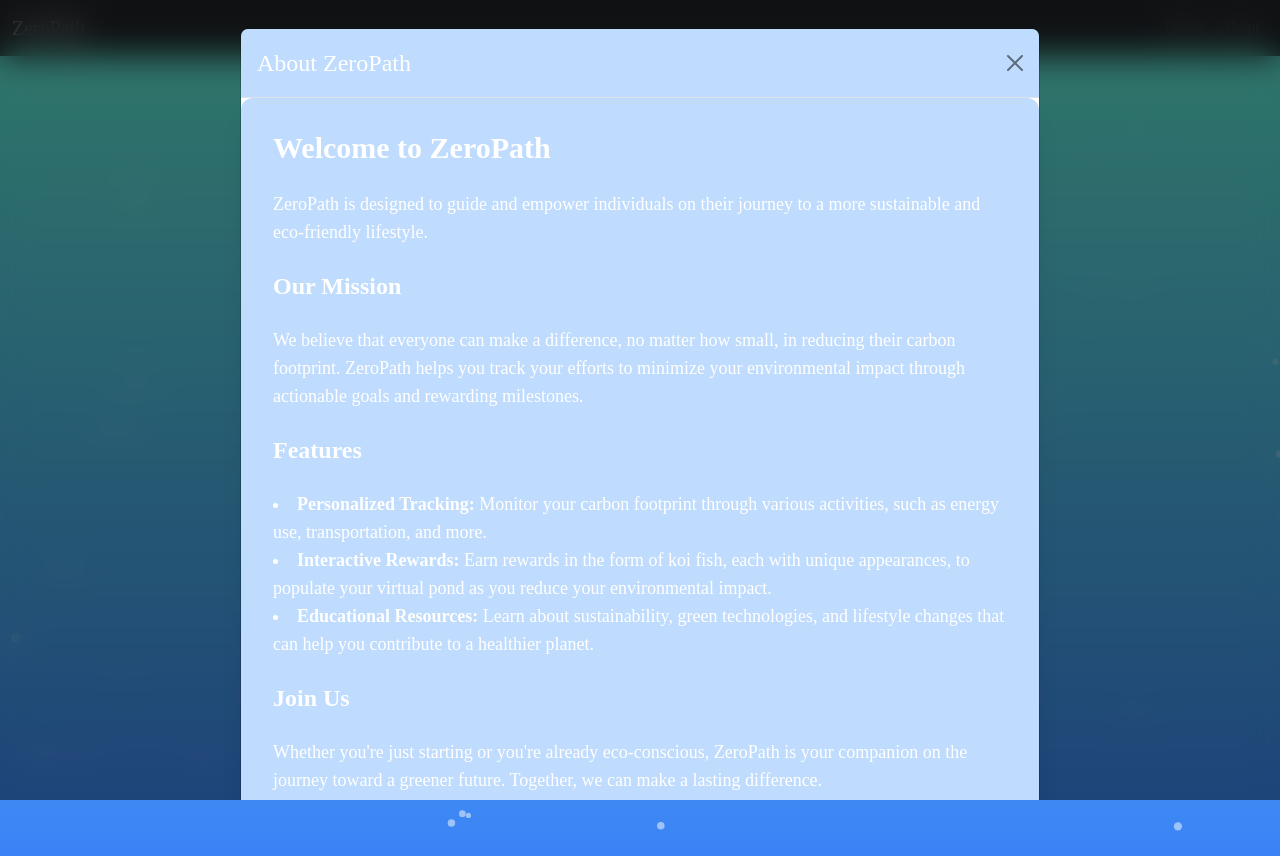
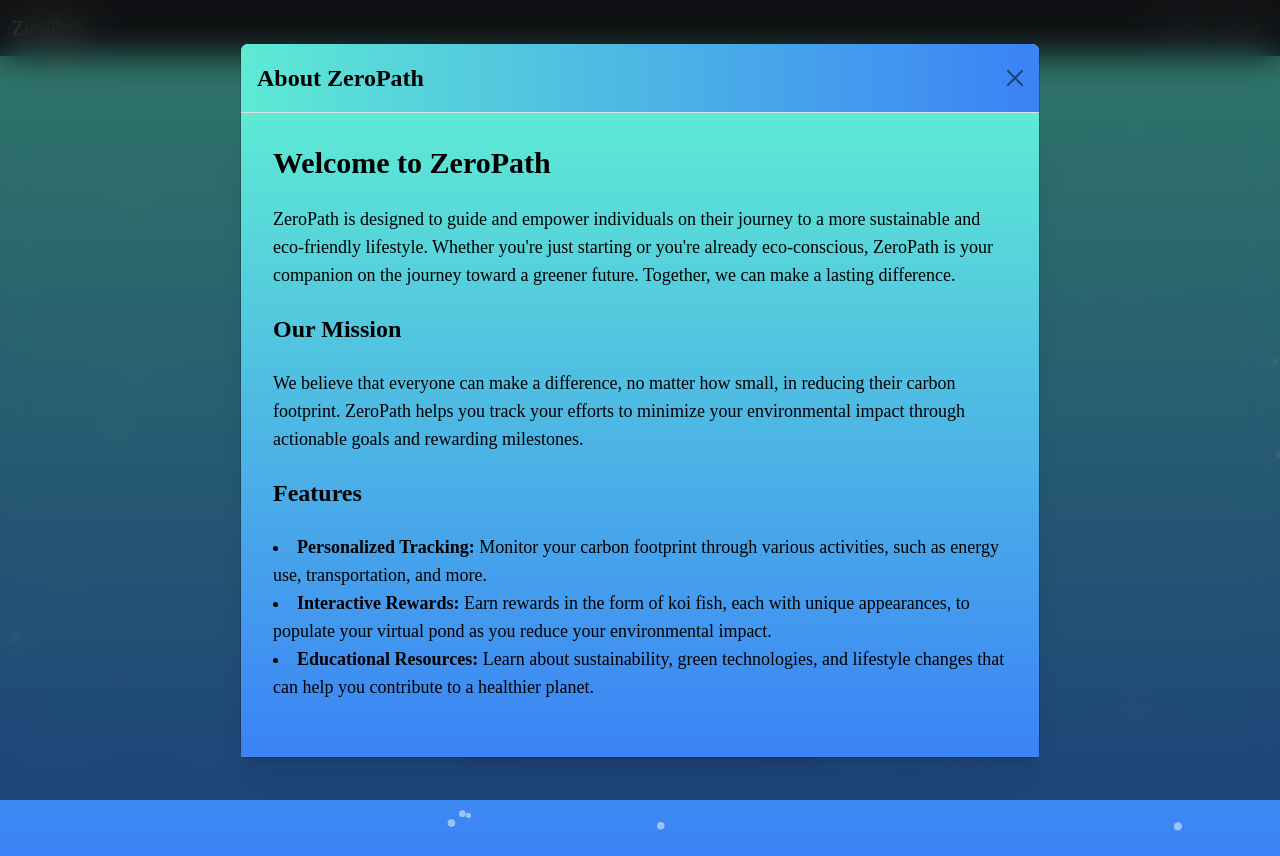
Before and after one commit to Lixiviate/P3-Zero-Path, a React (Vite) app in the folder client/: page / in a window 1280 px wide. Both pictures are taken after a click on the button "About". Built offline with nearby package versions, Linux system fonts and the light colour scheme.

Commit message:
Update about modal to use tailwind

```diff
--- a/client/src/components/Navbar.jsx
+++ b/client/src/components/Navbar.jsx
@@ -37,16 +37,22 @@ const AppNavbar = () => {
         centered
         className="backdrop-filter backdrop-blur-lg"
       >
-        <Modal.Header closeButton className="bg-blue-400 bg-opacity-40">
-          <Modal.Title id="about-modal" className="text-white">
+        <Modal.Header
+          closeButton
+          className="bg-gradient-to-r from-teal-300 to-blue-500"
+        >
+          <Modal.Title id="about-modal" className="text-black font-bold">
             About ZeroPath
           </Modal.Title>
         </Modal.Header>
-        <Modal.Body className="bg-blue-400 bg-opacity-40 backdrop-filter backdrop-blur-lg rounded-xl p-8 shadow-xl text-white">
+        <Modal.Body className="bg-gradient-to-b from-teal-300 to-blue-500 p-8 shadow-xl text-black">
           <h2 className="text-3xl font-bold mb-6">Welcome to ZeroPath</h2>
           <p className="text-lg mb-4">
             ZeroPath is designed to guide and empower individuals on their
-            journey to a more sustainable and eco-friendly lifestyle.
+            journey to a more sustainable and eco-friendly lifestyle. Whether
+            you're just starting or you're already eco-conscious, ZeroPath is
+            your companion on the journey toward a greener future. Together, we
+            can make a lasting difference.
           </p>
           <h3 className="text-2xl font-semibold mb-4">Our Mission</h3>
           <p className="text-lg mb-4">
@@ -73,12 +79,6 @@ const AppNavbar = () => {
               help you contribute to a healthier planet.
             </li>
           </ul>
-          <h3 className="text-2xl font-semibold mb-4">Join Us</h3>
-          <p className="text-lg">
-            Whether you're just starting or you're already eco-conscious,
-            ZeroPath is your companion on the journey toward a greener future.
-            Together, we can make a lasting difference.
-          </p>
         </Modal.Body>
       </Modal>
     </>
```
